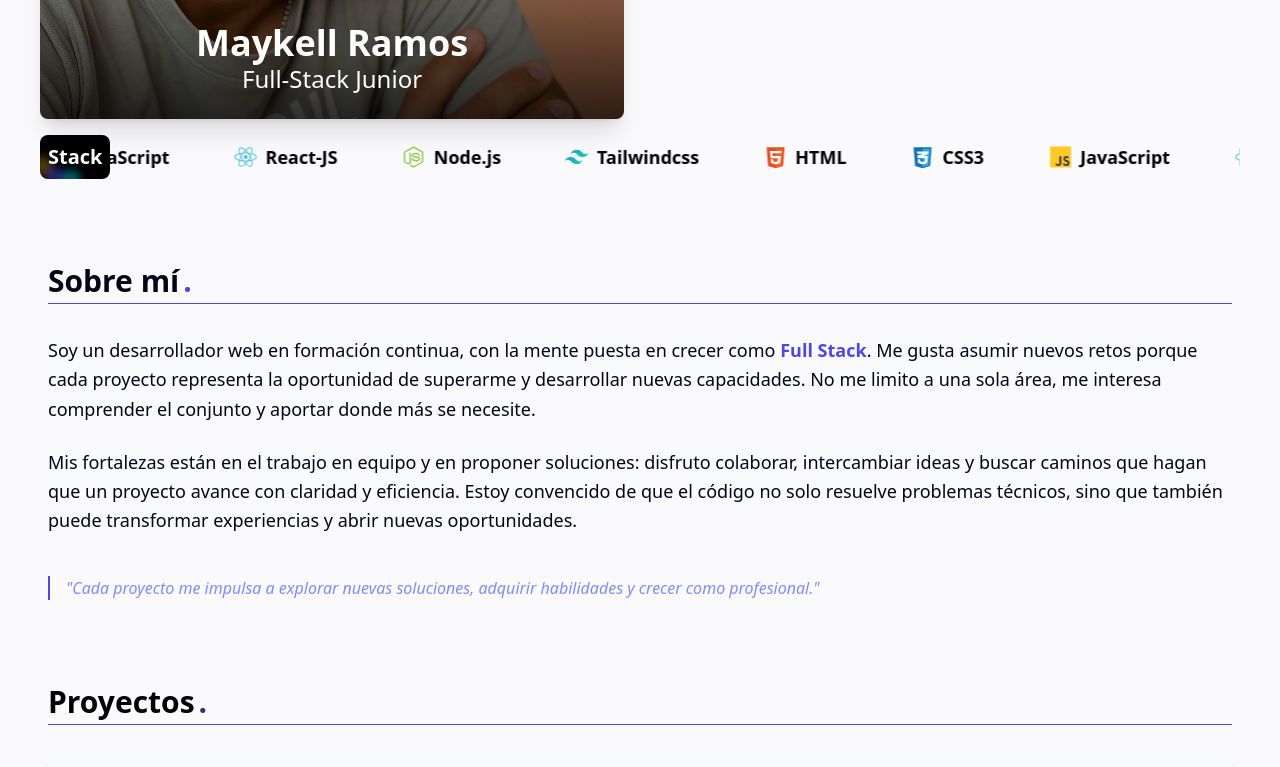
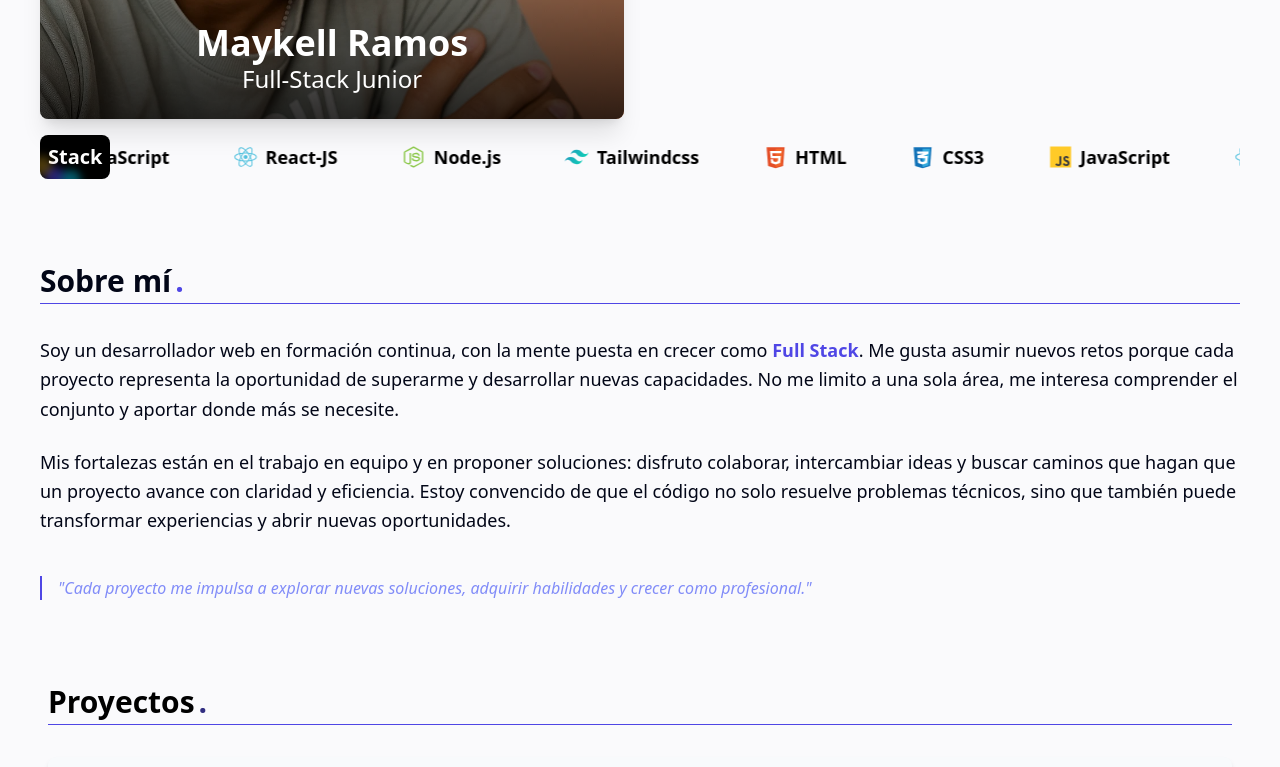
Before and after one commit to MaykelldaCostaRamos/Portafolio, a React (Vite) app: page / in a window 1280 px wide. Shown: the part 561-1328 px from the top of the page. Built offline with nearby package versions, Linux system fonts and the light colour scheme.

Commit message:
Adjusted layout for tablet

```diff
--- a/src/components/About.jsx
+++ b/src/components/About.jsx
@@ -2,7 +2,7 @@ import WaveText from "../ui/WaveText";
 
 export default function About() {
   return (
-    <section id="about" className="pt-20 px-6 sm:px-8 md:px-12 flex text-slate-950">
+    <section id="about" className="pt-20 px-6 sm:px-8 md:px-10 flex text-slate-950">
       <div className="flex flex-col justify-center items-start">
         <h2 className="text-3xl font-bold py-1">
           Sobre mí
```
